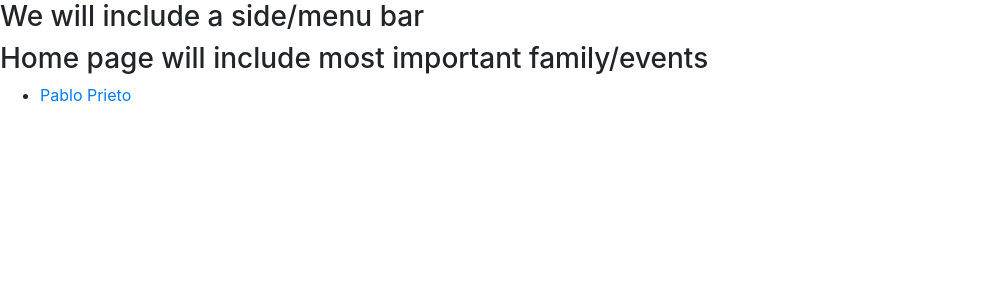
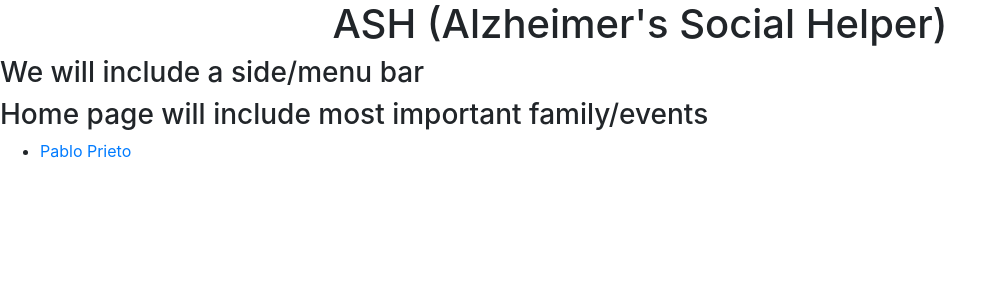
Before and after one commit to pablo-prieto/ASH, a Django app: page /mainApp/ in a window 1280 px wide. Shown: the top 300 px of the page, without its empty margins (0-1006 px from the left). Run offline with Django 3.2, Linux system fonts and the light colour scheme; data comes from the database, SQL or seed files in the repository; some libraries are stand-ins or nearby versions.

Commit message:
minor changes

```diff
--- a/ASH/mainApp/templates/mainApp/index.html
+++ b/ASH/mainApp/templates/mainApp/index.html
@@ -12,6 +12,7 @@
     <link rel="stylesheet" href="{% static 'css/bootstrap-theme.min.css' %}">
   </head>
   <body>
+    <h1 style="text-align: center">ASH (Alzheimer's Social Helper)</h1>
     <h3>We will include a side/menu bar</h3>
     <h3>Home page will include most important family/events</h3>
     {% if birthDate_user_list %}
```
